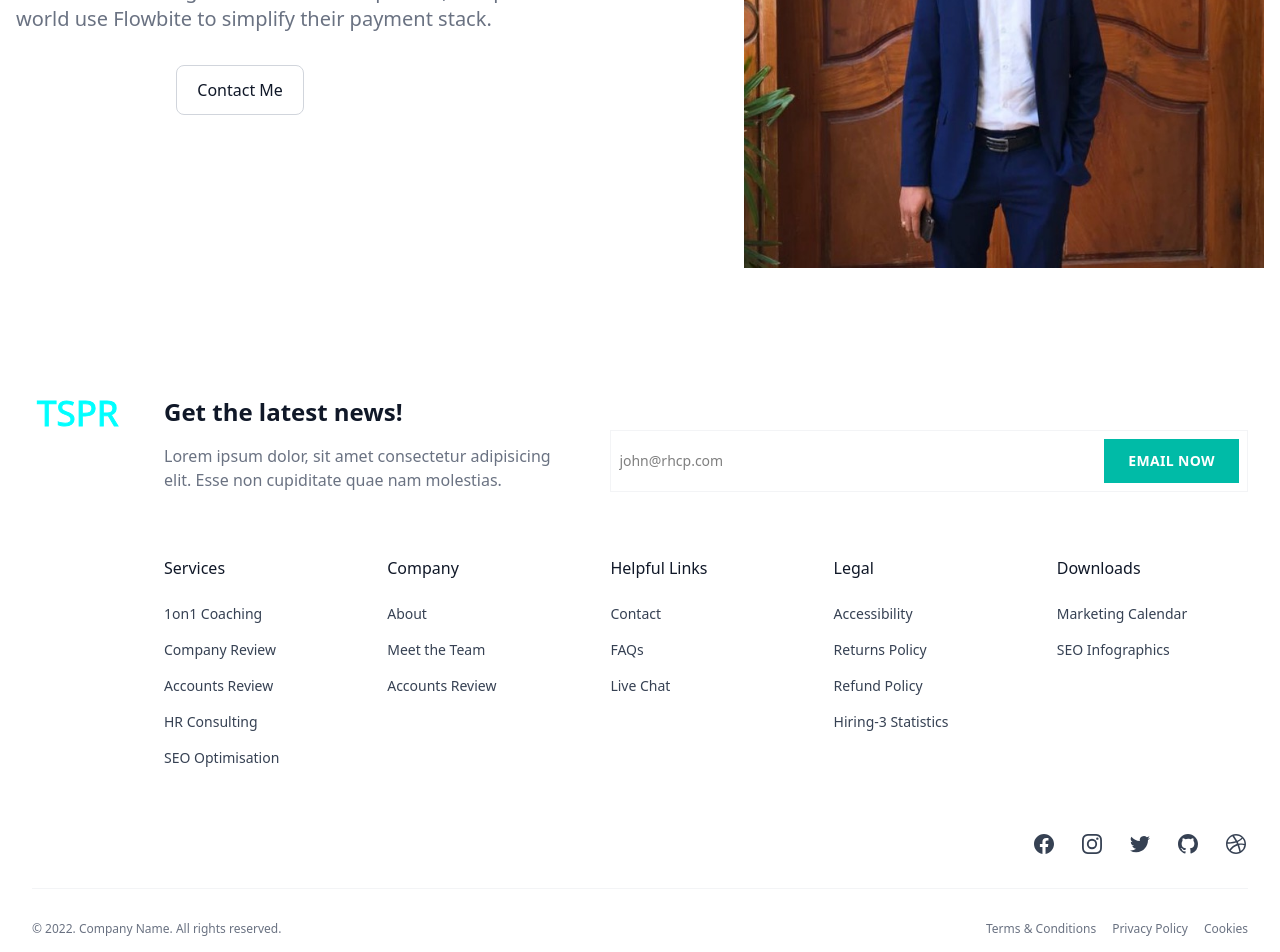
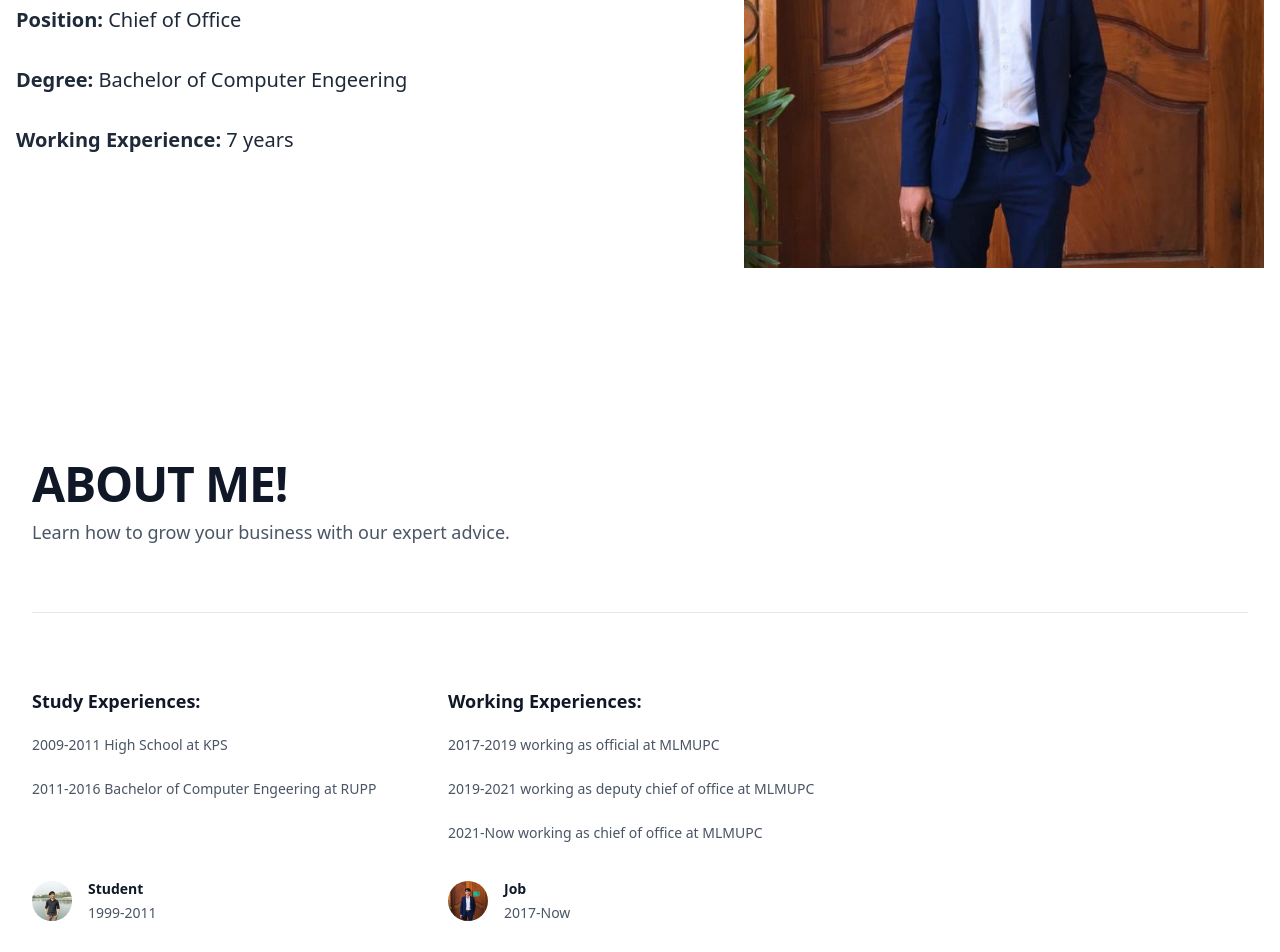
Before and after one commit to SophearaT/RealEstate_FrontEnd, a Vue app: page /about in a window 1280 px wide. Shown: the part 380-1332 px from the top of the page. Built offline with nearby package versions, Linux system fonts and the light colour scheme.

Commit message:
Bio Updated

```diff
--- /dev/null
+++ b/src/components/ContentBio.vue
@@ -0,0 +1,84 @@
+<template>
+    <div class="bg-white py-24 sm:py-32">
+  <div class="mx-auto max-w-7xl px-6 lg:px-8">
+    <div class="mx-auto max-w-2xl lg:mx-0">
+      <h2 class="text-4xl font-semibold tracking-tight text-pretty text-gray-900 sm:text-5xl">ABOUT ME!</h2>
+      <p class="mt-2 text-lg/8 text-gray-600">Learn how to grow your business with our expert advice.</p>
+    </div>
+    <div class="mx-auto mt-10 grid max-w-2xl grid-cols-1 gap-x-8 gap-y-16 border-t border-gray-200 pt-10 sm:mt-16 sm:pt-16 lg:mx-0 lg:max-w-none lg:grid-cols-3">
+      <article class="flex max-w-xl flex-col items-start justify-between">
+        <!-- <div class="flex items-center gap-x-4 text-xs">
+          <time datetime="2020-03-16" class="text-gray-500">Mar 16, 2020</time>
+          <a href="#" class="relative z-10 rounded-full bg-gray-50 px-3 py-1.5 font-medium text-gray-600 hover:bg-gray-100">Marketing</a>
+        </div> -->
+        <div class="group relative">
+          <h3 class="mt-3 text-lg/6 font-semibold text-gray-900 group-hover:text-gray-600">
+            <a href="#">
+              <span class="absolute inset-0"></span>
+              Study Experiences:
+            </a>
+          </h3>
+          <p class="mt-5 line-clamp-3 text-sm/6 text-gray-600">
+           2009-2011 High School at KPS
+          </p>
+          <p class="mt-5 line-clamp-3 text-sm/6 text-gray-600">
+           2011-2016 Bachelor of Computer Engeering at RUPP
+          </p>
+        </div>
+        <div class="relative mt-8 flex items-center gap-x-4">
+          <img src="../assets/Photos/TSPR.jpg" alt="" class="size-10 rounded-full bg-gray-50" />
+          <div class="text-sm/6">
+            <p class="font-semibold text-gray-900">
+              <a href="#">
+                <span class="absolute inset-0"></span>
+                Student
+              </a>
+            </p>
+            <p class="text-gray-600">1999-2011</p>
+          </div>
+        </div>
+
+      </article>
+
+      <!-- More posts... -->
+             <article class="flex max-w-xl flex-col items-start justify-between">
+        <!-- <div class="flex items-center gap-x-4 text-xs">
+          <time datetime="2020-03-16" class="text-gray-500">Mar 16, 2020</time>
+          <a href="#" class="relative z-10 rounded-full bg-gray-50 px-3 py-1.5 font-medium text-gray-600 hover:bg-gray-100">Marketing</a>
+        </div> -->
+        <div class="group relative">
+          <h3 class="mt-3 text-lg/6 font-semibold text-gray-900 group-hover:text-gray-600">
+            <a href="#">
+              <span class="absolute inset-0"></span>
+              Working Experiences:
+            </a>
+          </h3>
+
+          <p class="mt-5 line-clamp-3 text-sm/6 text-gray-600">
+           2017-2019 working as official at MLMUPC
+          </p>
+          <p class="mt-5 line-clamp-3 text-sm/6 text-gray-600">
+           2019-2021 working as deputy chief of office at MLMUPC
+          </p>
+          <p class="mt-5 line-clamp-3 text-sm/6 text-gray-600">
+           2021-Now working as chief of office at MLMUPC
+          </p>
+        </div>
+        <div class="relative mt-8 flex items-center gap-x-4">
+          <img src="../assets/Photos/photo_2024-03-19_07-54-48.jpg" alt="" class="size-10 rounded-full bg-gray-50" />
+          <div class="text-sm/6">
+            <p class="font-semibold text-gray-900">
+              <a href="#">
+                <span class="absolute inset-0"></span>
+                Job
+              </a>
+            </p>
+            <p class="text-gray-600">2017-Now</p>
+          </div>
+        </div>
+
+      </article>
+    </div>
+  </div>
+</div>
+</template>
--- a/src/components/HeroBanner.vue
+++ b/src/components/HeroBanner.vue
@@ -36,7 +36,7 @@
     <div class="grid max-w-screen-xl px-4 py-8 mx-auto lg:gap-8 xl:gap-0 lg:py-16 lg:grid-cols-12">
         <div class="mr-auto place-self-center lg:col-span-7">
             <h1 class="max-w-2xl mb-4 text-4xl font-extrabold tracking-tight leading-none md:text-5xl xl:text-6xl dark:text-white">SOPHEARA TOEM</h1>
-            <p class="max-w-2xl mb-6 font-light text-gray-500 lg:mb-8 md:text-lg lg:text-xl dark:text-gray-400">From checkout to global sales tax compliance, companies around the world use Flowbite to simplify their payment stack.</p>
+            <p class="max-w-2xl mb-6 font-light text-gray-500 lg:mb-8 md:text-lg lg:text-xl dark:text-gray-400">Hello guys!</p>
             <a href="#" class="inline-flex items-center justify-center px-5 py-3 mr-3 text-base font-medium text-center text-white rounded-lg bg-primary-700 hover:bg-primary-800 focus:ring-4 focus:ring-primary-300 dark:focus:ring-primary-900">
                 Get started
                 <svg class="w-5 h-5 ml-2 -mr-1" fill="currentColor" viewBox="0 0 20 20" xmlns="http://www.w3.org/2000/svg"><path fill-rule="evenodd" d="M10.293 3.293a1 1 0 011.414 0l6 6a1 1 0 010 1.414l-6 6a1 1 0 01-1.414-1.414L14.586 11H3a1 1 0 110-2h11.586l-4.293-4.293a1 1 0 010-1.414z" clip-rule="evenodd"></path></svg>
--- a/src/components/HeroSection.vue
+++ b/src/components/HeroSection.vue
@@ -3,14 +3,32 @@
     <div class="grid max-w-screen-xl px-4 py-8 mx-auto lg:gap-8 xl:gap-0 lg:py-16 lg:grid-cols-12">
         <div class="mr-auto place-self-center lg:col-span-7">
             <h1 class="max-w-2xl mb-4 text-4xl font-extrabold tracking-tight leading-none md:text-5xl xl:text-6xl dark:text-white">SOPHEARA TOEM</h1>
-            <p class="max-w-2xl mb-6 font-light text-gray-500 lg:mb-8 md:text-lg lg:text-xl dark:text-gray-400">From checkout to global sales tax compliance, companies around the world use Flowbite to simplify their payment stack.</p>
+            <!-- <p class="max-w-2xl mb-6 font-light text-gray-500 lg:mb-8 md:text-lg lg:text-xl dark:text-gray-400">
+                <span class="font-bold">Short infos</span>
+            </p> -->
+            <p class="max-w-2xl mb-6 font-light text-gray-800 lg:mb-8 md:text-lg lg:text-xl dark:text-gray-400">
+                <span class="font-bold">From:</span> Ministry of Land Management, Urban Planning and Construction.
+            </p>
+            <p class="max-w-2xl mb-6 font-light text-gray-800 lg:mb-8 md:text-lg lg:text-xl dark:text-gray-400">
+                <span class="font-bold">Department:</span> Personnel Department
+            </p>
+            <p class="max-w-2xl mb-6 font-light text-gray-800 lg:mb-8 md:text-lg lg:text-xl dark:text-gray-400">
+                <span class="font-bold">Position:</span> Chief of Office
+            </p>
+            <p class="max-w-2xl mb-6 font-light text-gray-800 lg:mb-8 md:text-lg lg:text-xl dark:text-gray-400">
+                <span class="font-bold">Degree:</span> Bachelor of Computer Engeering
+            </p>
+            <p class="max-w-2xl mb-6 font-light text-gray-800 lg:mb-8 md:text-lg lg:text-xl dark:text-gray-400">
+                <span class="font-bold">Working Experience:</span> 7 years
+            </p>
+
             <a href="#" class="inline-flex items-center justify-center px-5 py-3 mr-3 text-base font-medium text-center text-white rounded-lg bg-primary-700 hover:bg-primary-800 focus:ring-4 focus:ring-primary-300 dark:focus:ring-primary-900">
                 Get started
                 <svg class="w-5 h-5 ml-2 -mr-1" fill="currentColor" viewBox="0 0 20 20" xmlns="http://www.w3.org/2000/svg"><path fill-rule="evenodd" d="M10.293 3.293a1 1 0 011.414 0l6 6a1 1 0 010 1.414l-6 6a1 1 0 01-1.414-1.414L14.586 11H3a1 1 0 110-2h11.586l-4.293-4.293a1 1 0 010-1.414z" clip-rule="evenodd"></path></svg>
             </a>
-            <a href="#" class="inline-flex items-center justify-center px-5 py-3 text-base font-medium text-center text-gray-900 border border-gray-300 rounded-lg hover:bg-gray-100 focus:ring-4 focus:ring-gray-100 dark:text-white dark:border-gray-700 dark:hover:bg-gray-700 dark:focus:ring-gray-800">
+            <!-- <a href="#" class="inline-flex items-center justify-center px-5 py-3 text-base font-medium text-center text-gray-900 border border-gray-300 rounded-lg hover:bg-gray-100 focus:ring-4 focus:ring-gray-100 dark:text-white dark:border-gray-700 dark:hover:bg-gray-700 dark:focus:ring-gray-800">
                 Contact Me
-            </a>
+            </a>  -->
         </div>
         <div class="hidden lg:mt-0 lg:col-span-5 lg:flex ">
             <img src="../assets/Photos/photo_2024-03-19_07-54-48.jpg" alt="mockup">
--- a/src/pages/About.vue
+++ b/src/pages/About.vue
@@ -1,12 +1,15 @@
 <template>
     <HeroSection />
+    <content-bio />
 </template>
 <script>
 import HeroSection from '@/components/HeroSection.vue';
+import ContentBio from '@/components/ContentBio.vue';
 
 export default {
     components: {
-        HeroSection
+        HeroSection,
+        ContentBio
     }
 }
 </script>
--- a/src/pages/Project.vue
+++ b/src/pages/Project.vue
@@ -2,7 +2,7 @@
   <section>
     <div class="mx-auto max-w-screen-xl px-4 py-8 sm:px-6 sm:py-12 lg:px-8">
       <header class="text-center">
-        <h2 class="text-xl font-bold text-gray-900 sm:text-3xl">Product Collection {{ projects.length }}</h2>
+        <h2 class="text-xl font-bold text-gray-900 sm:text-3xl">Project Learning: {{ projects.length }}</h2>
 
         <p class="mx-auto mt-4 max-w-md text-gray-500">
           Lorem ipsum, dolor sit amet consectetur adipisicing elit. Itaque praesentium cumque iure
```
